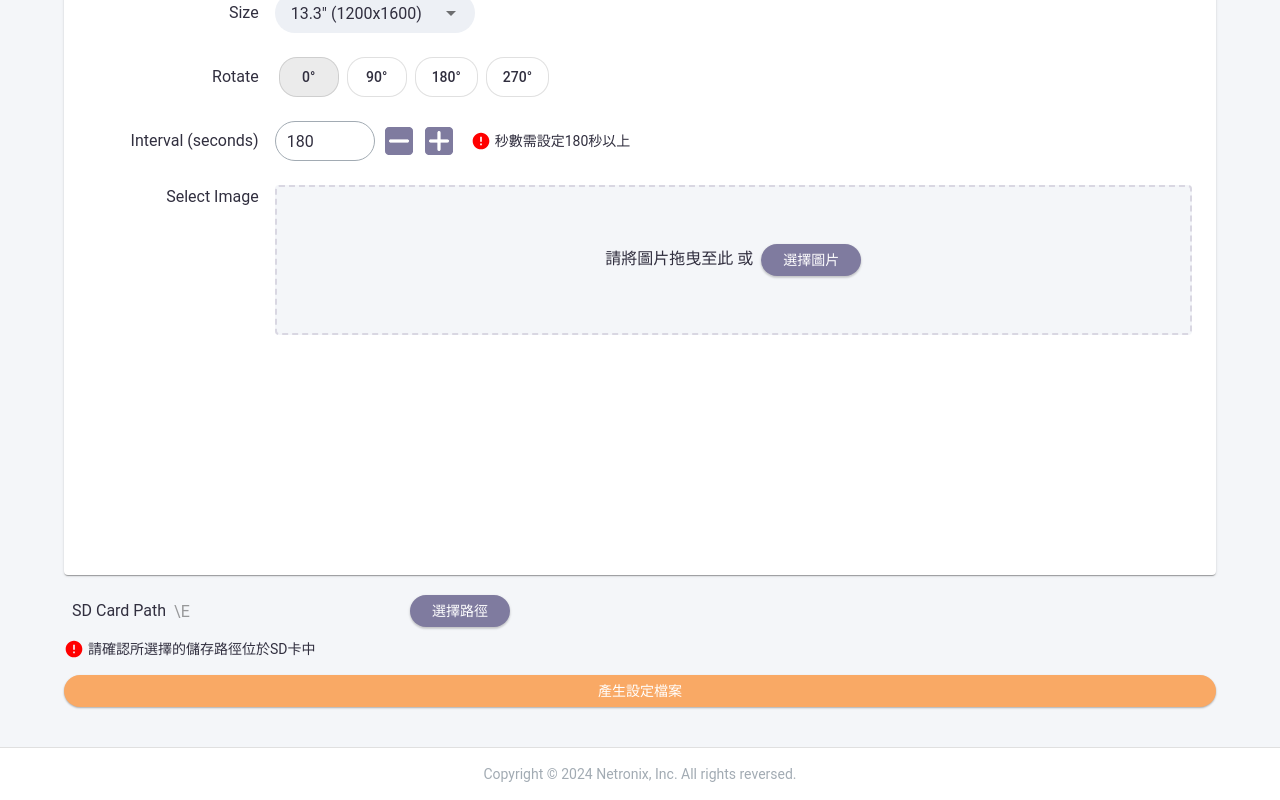
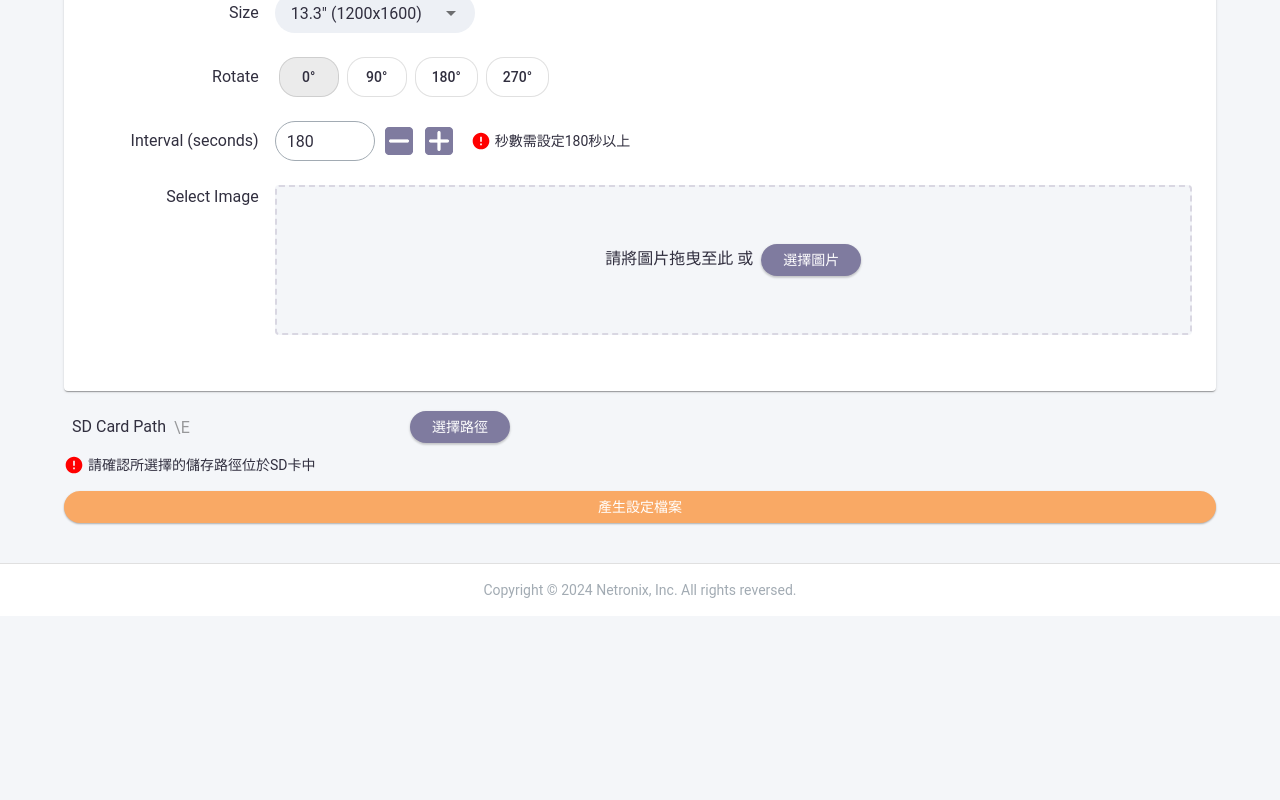
Before and after one commit to tsia-sionghai/epd-config-tool, a React (Vite) app: page / in a window 1280 px wide. Shown: the part 779-1579 px from the top of the page. After the commit the page ends 1395 px from the top, so only its background shows below. Built offline with nearby package versions, Linux system fonts and the light colour scheme.

Commit message:
Update ImageUploader.tsx

```diff
--- a/src/components/ImageUploader.tsx
+++ b/src/components/ImageUploader.tsx
@@ -12,7 +12,7 @@ const DropzoneArea = styled(Box)(({ theme }) => ({
   display: 'flex',
   justifyContent: 'center',
   alignItems: 'center',
-  // padding: theme.spacing(1),
+  padding: theme.spacing(1),
   height: '150px',
   textAlign: 'center',
   backgroundColor: theme.palette.grey[50],
@@ -29,7 +29,7 @@ const PreviewContainer = styled('div')(({ theme }) => ({
   gap: theme.spacing(2),
   width: '100%',
   padding: theme.spacing(1),
-  minHeight: 200,
+  // minHeight: 200,
 }));
 
 const DraggablePreview = styled(Box)({
```
